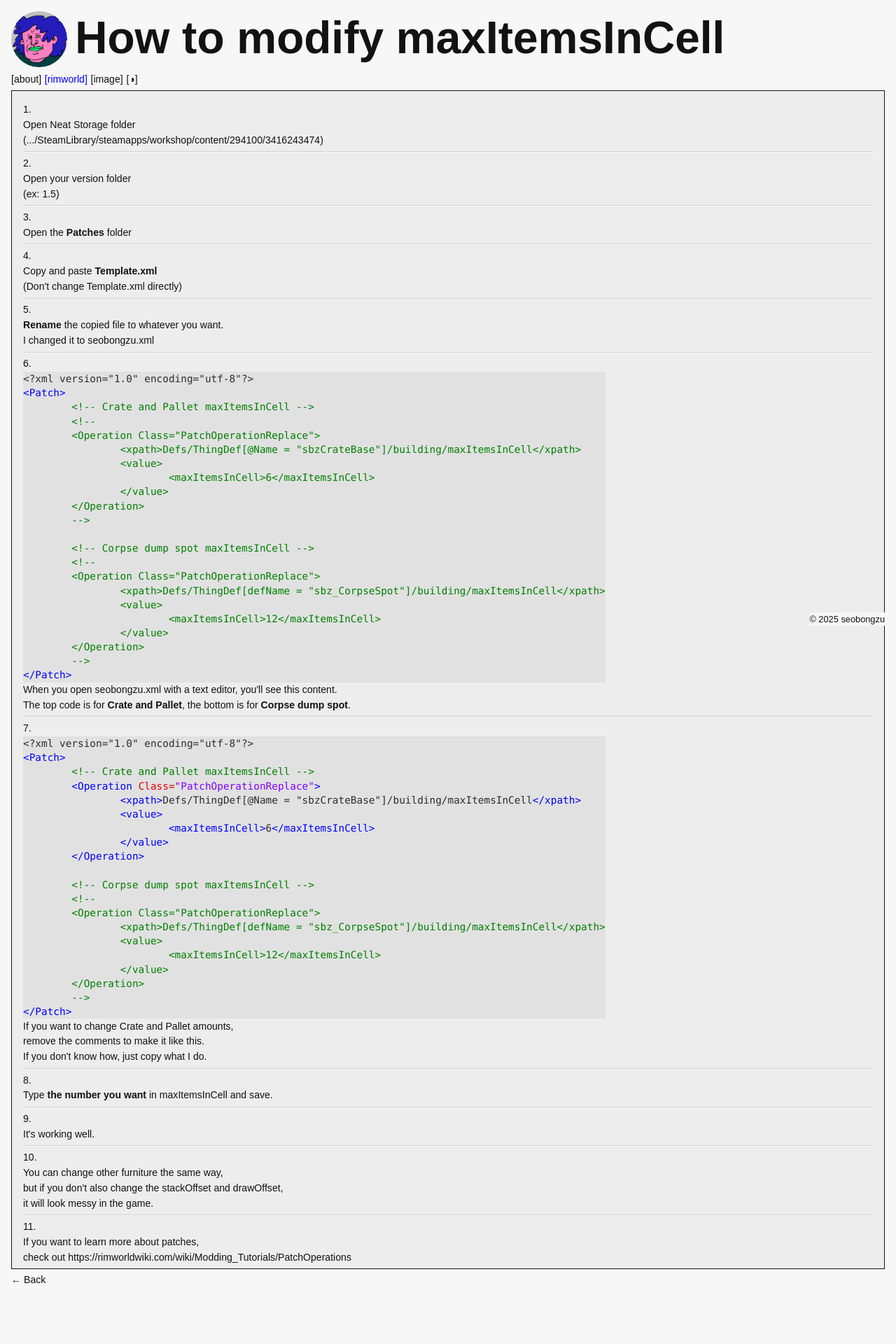
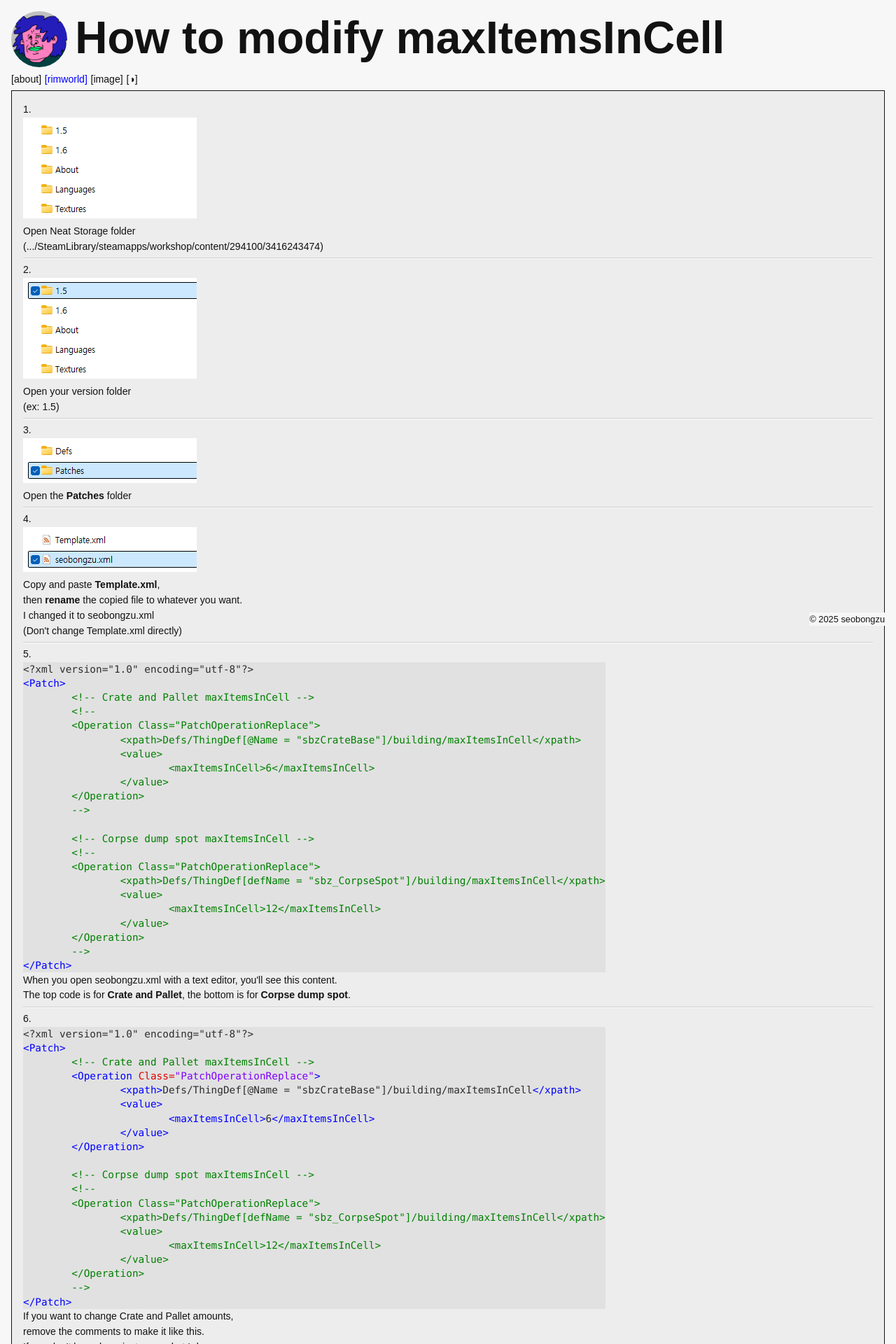
Before and after one commit to seobongzu/seobongzu.github.io, a Jekyll site: the page built from _posts/2025-06-20-How-to-modify-maxItemsInCell.md, in a window 1280 px wide. Shown: the top 1920 px of the page at 70% size. Built offline with Jekyll 4.4.1, drawn with Linux system fonts in a browser that asks for light colours; before the commit the page ends 1845 px from its top, so only the background shows below that; some of the changed text lies outside the part shown.

Commit message:
edit: How to modify maxItemsInCell

````diff
--- a/_posts/2025-06-20-How-to-modify-maxItemsInCell.md
+++ b/_posts/2025-06-20-How-to-modify-maxItemsInCell.md
@@ -8,35 +8,35 @@
 ---
 <p>
 1.<br>
+<img src="https://seobongzu.com/assets/images/rimworld/HowToModifyMaxItemsInCell/1.PNG" alt="Neat Storage folder" width=248px height=144px>
 Open Neat Storage folder<br>
 (.../SteamLibrary/steamapps/workshop/content/294100/3416243474)
 </p>
 <div class="half-space"></div><hr><div class="half-space"></div>
 <p>
 2.<br>
+<img src="https://seobongzu.com/assets/images/rimworld/HowToModifyMaxItemsInCell/2.PNG" alt="Version folder" width=248px height=144px>
 Open your version folder<br>
 (ex: 1.5)
 </p>
 <div class="half-space"></div><hr><div class="half-space"></div>
 <p>
 3.<br>
+<img src="https://seobongzu.com/assets/images/rimworld/HowToModifyMaxItemsInCell/3.PNG" alt="Patches folder" width=248px height=64px>
 Open the <span class="weight-bold">Patches</span> folder
 </p>
 <div class="half-space"></div><hr><div class="half-space"></div>
 <p>
 4.<br>
-Copy and paste <span class="weight-bold">Template.xml</span><br>
-(Don't change Template.xml directly)
+<img src="https://seobongzu.com/assets/images/rimworld/HowToModifyMaxItemsInCell/4.PNG" alt="Template file" width=248px height=64px>
+Copy and paste <span class="weight-bold">Template.xml</span>,<br>
+then <span class="weight-bold">rename</span> the copied file to whatever you want.<br>
+I changed it to seobongzu.xml<br>
+(Don't change Template.xml directly)<br>
 </p>
 <div class="half-space"></div><hr><div class="half-space"></div>
 <p>
 5.<br>
-<span class="weight-bold">Rename</span> the copied file to whatever you want.<br>
-I changed it to seobongzu.xml
-</p>
-<div class="half-space"></div><hr><div class="half-space"></div>
-<p>
-6.<br>
 </p>
 ```xml
 <?xml version="1.0" encoding="utf-8"?>
@@ -68,7 +68,7 @@
 </p>
 <div class="half-space"></div><hr><div class="half-space"></div>
 <p>
-7.<br>
+6.<br>
 </p>
 ```xml
 <?xml version="1.0" encoding="utf-8"?>
@@ -99,24 +99,27 @@
 </p>
 <div class="half-space"></div><hr><div class="half-space"></div>
 <p>
+7.<br>
+Type <span class="weight-bold">the number you want</span> in maxItemsInCell and save.<br>
+(ex: <maxItemsInCell>50</maxItemsInCell>)
+</p>
+<div class="half-space"></div><hr><div class="half-space"></div>
+<p>
 8.<br>
-Type <span class="weight-bold">the number you want</span> in maxItemsInCell and save.
+<img src="https://seobongzu.com/assets/images/rimworld/HowToModifyMaxItemsInCell/8.webp" alt="Applied image" width=343px height=659px>
+It's working well.
 </p>
 <div class="half-space"></div><hr><div class="half-space"></div>
 <p>
 9.<br>
-It's working well.
-</p>
-<div class="half-space"></div><hr><div class="half-space"></div>
-<p>
-10.<br>
+<img src="https://seobongzu.com/assets/images/rimworld/HowToModifyMaxItemsInCell/9.webp" alt="Messy image" width=576px height=204px>
 You can change other furniture the same way,<br>
 but if you don't also change the stackOffset and drawOffset,<br>
 it will look messy in the game.
 </p>
 <div class="half-space"></div><hr><div class="half-space"></div>
 <p>
-11.<br>
+10.<br>
 If you want to learn more about patches,<br>
-check out https://rimworldwiki.com/wiki/Modding_Tutorials/PatchOperations
+check out <a href="https://rimworldwiki.com/wiki/Modding_Tutorials/PatchOperations">Modding_Tutorials/PatchOperations</a>
 </p>
--- a/style.css
+++ b/style.css
@@ -27,7 +27,7 @@
     --top-color: rgb(20, 20, 20);
     --bottom-color: rgb(53, 53, 53);
     --background-color: #1E1E1E;
-    --code-bacgkround: rgb(35, 35, 35);
+    --code-bacgkround: rgb(45, 45, 45);
     --code-color: #f8f8f2;
     --nt-color: #569cd6;
     --na-color: #9cdcfe;
````
Also changed, not shown: assets/images/rimworld/HowToModifyMaxItemsInCell/1.PNG (added), assets/images/rimworld/HowToModifyMaxItemsInCell/2.PNG (added), assets/images/rimworld/HowToModifyMaxItemsInCell/3.PNG (added), assets/images/rimworld/HowToModifyMaxItemsInCell/4.PNG (added), assets/images/rimworld/HowToModifyMaxItemsInCell/8.webp (added), assets/images/rimworld/HowToModifyMaxItemsInCell/9.webp (added).
